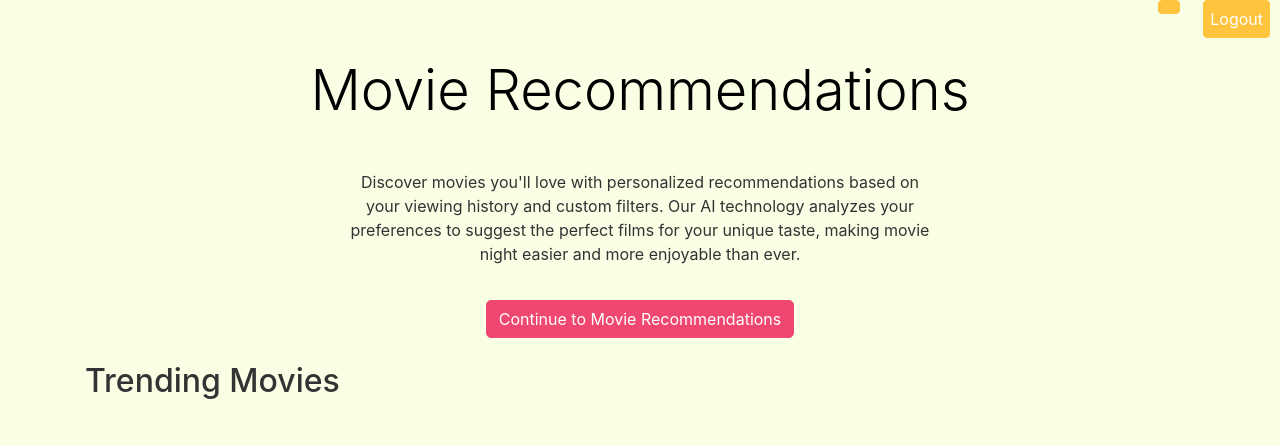
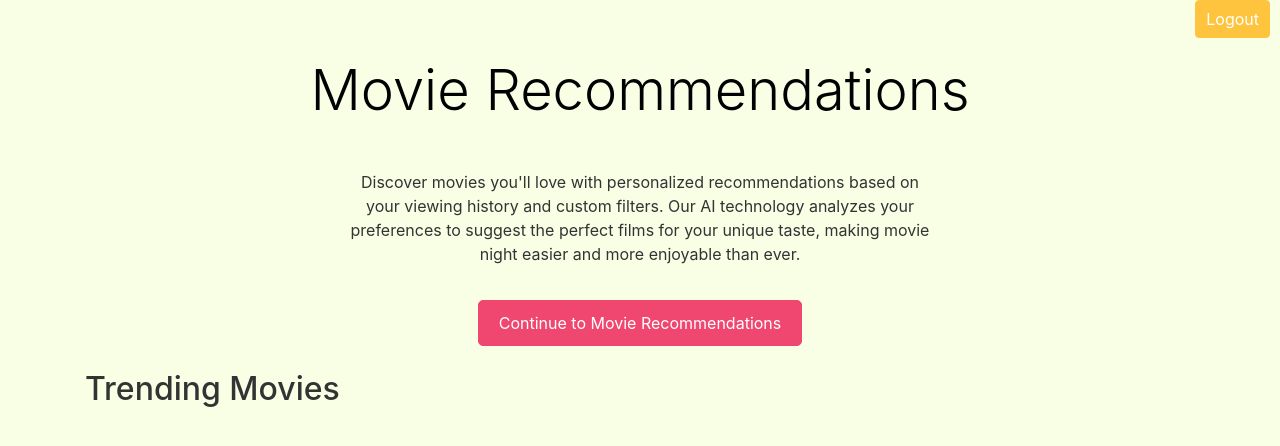
Before and after one commit to Abhilasha-Managoli/MovieReccomendations, a Django app: page / in a window 1280 px wide. Shown: the top 446 px of the page. Run offline with Django 5.2, Linux system fonts and the light colour scheme; a user stored in the database is signed in; data that the repository does not hold is empty; some libraries are stand-ins or nearby versions.

Commit message:
fixed the login page, made sure the login logout buttons were in the right places.

```diff
--- a/users/templates/home.html
+++ b/users/templates/home.html
@@ -41,7 +41,6 @@
             background-color: #ef476f; /* Pink */
             border-color: #ef476f;
             color: #ffffff; /* White text */
-            position: absolute
             padding: 10px 20px;
             border-radius: 5px;
         }
@@ -57,7 +56,7 @@
             position: fixed;
             top: 0;
             right: 10px;
-            padding: 6px;
+            padding: 6px 10px;
         }
 
         .btn-secondary-2 {
@@ -70,8 +69,8 @@
             white-space: nowrap;
             overflow: hidden;
             text-overflow: ellipsis;
-            max-width: calc(100% -130px);
-            padding: 6px 10px
+            max-width: calc(100% - 130px);
+            padding: 6px 10px;
         }
 
         .btn-secondary:hover {
@@ -93,12 +92,12 @@
         .card img {
             max-width: 100%;
             height: auto;
-            border-radius: 5px
+            border-radius: 5px;
         }
 
-        .card-rating{
+        .card-rating {
             font-size: 0.9rem;
-            color: #6c757d
+            color: #6c757d;
         }
 
         .card-title {
@@ -114,22 +113,23 @@
             margin-left: 60px;
         }
 
-
     </style>
 </head>
 <body>
     <div class="container">
         <div class="row mb-4">
+            {% if user.is_authenticated %}
                 <div class="col-auto">
-                {% if user.is_authenticated %}
-                    <a href="{% url 'users:userinfo' %}" class="btn btn-secondary-2">{{ user.first_name }}</a>
-                {% else %}
-                    <a href="{% provider_login_url 'google' %}?next={% url 'users:movie_recommendation' %}" class="btn btn-secondary-2 logout-btn">Login With Google</a>
-            {% endif %}
+                    <a href="{% url 'users:userinfo' %}" class="btn btn-secondary-2" id="user-button">{{ user.first_name }}</a>
                 </div>
                 <div class="col-auto">
                     <a href="{% url 'users:logout' %}" class="btn btn-secondary">Logout</a>
                 </div>
+            {% else %}
+                <div class="col-auto">
+                    <a href="{% provider_login_url 'google' %}?next={% url 'users:movie_recommendation' %}" class="btn btn-secondary-2">Login With Google</a>
+                </div>
+            {% endif %}
         </div>
 
         <div class="jumbotron">
@@ -140,9 +140,8 @@
             <p class="recommendation-text">Discover movies you'll love with personalized recommendations based on your viewing history and custom filters. Our AI technology analyzes your preferences to suggest the perfect films for your unique taste, making movie night easier and more enjoyable than ever.</p>
         </div>
 
-
         <div class="text-center mb-4">
-            <a href="{% url 'users:movie_recommendation' %}" class="btn btn-primary text-spacing">Continue to Movie Recommendations</a>
+            <a href="{% url 'users:movie_recommendation' %}" class="btn btn-primary">Continue to Movie Recommendations</a>
         </div>
 
         <div class="row mt-4">
@@ -154,7 +153,7 @@
                             <div class="card">
                                 <img src="https://image.tmdb.org/t/p/w500{{ movie.poster_path }}" class="card-img-top" alt="{{ movie.title }}">
                                 <h5 class="card-title">{{ movie.title }}</h5>
-                                <p class="card-rating">Rating: {{movie.vote_average|floatformat:1 }}</p>
+                                <p class="card-rating">Rating: {{ movie.vote_average|floatformat:1 }}</p>
                             </div>
                         </div>
                     {% endfor %}
@@ -164,14 +163,19 @@
     </div>
     <script>
     document.addEventListener('DOMContentLoaded', function() {
-        var usernameButton = document.querySelector('.btn-secondary-2');
+        var usernameButton = document.querySelector('#user-button');
+        if (usernameButton) {
             var username = '{{ user.first_name|default_if_none:"" }}';
+            if (username) {
                 if (username.length > 10) {
                     username = username.substring(0, 10) + '...';
                 }
                 usernameButton.textContent = username;
                 usernameButton.setAttribute('title', '{{ user.first_name }}');
-
+            } else {
+                usernameButton.style.display = 'none'; // Hide the button if no username
+            }
+        }
     });
     </script>
 </body>
```
Also changed, not shown: db.sqlite3. Lines whose indentation alone changed are shown as unchanged.
